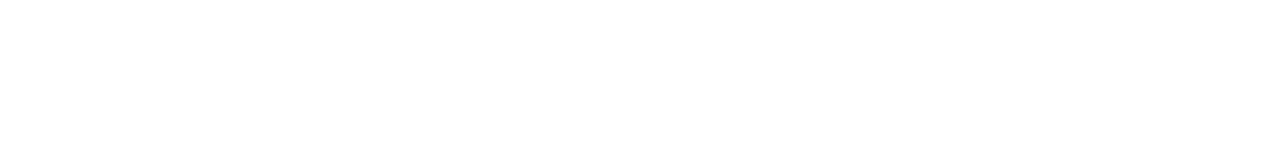
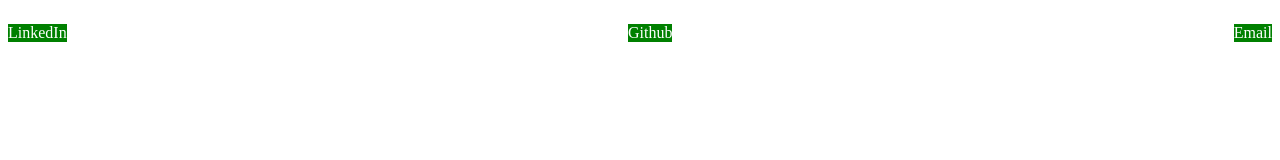
Before and after one commit to chrisoney/you-look-lost, a plain HTML site: page index.html in a window 1280 px wide. Drawn offline with Linux system fonts and the light colour scheme.

Commit message:
set up stylesheet

```diff
--- a/index.html
+++ b/index.html
@@ -3,9 +3,15 @@
 <head>
   <meta charset="UTF-8">
   <meta name="viewport" content="width=device-width, initial-scale=1.0">
+  <link rel="stylesheet" href="styles.css">
   <title>You look a bit lost</title>
 </head>
 <body>
+  <div class="header-links">
+    <p>LinkedIn</p>
+    <p>Github</p>
+    <p>Email</p>
+  </div>
 
 </body>
 </html>
--- /dev/null
+++ b/styles.css
@@ -0,0 +1,10 @@
+.header-links {
+  width: 100%;
+  display: flex;
+  justify-content: space-between;
+}
+
+p {
+  background-color: green;
+  color: white
+}
```
